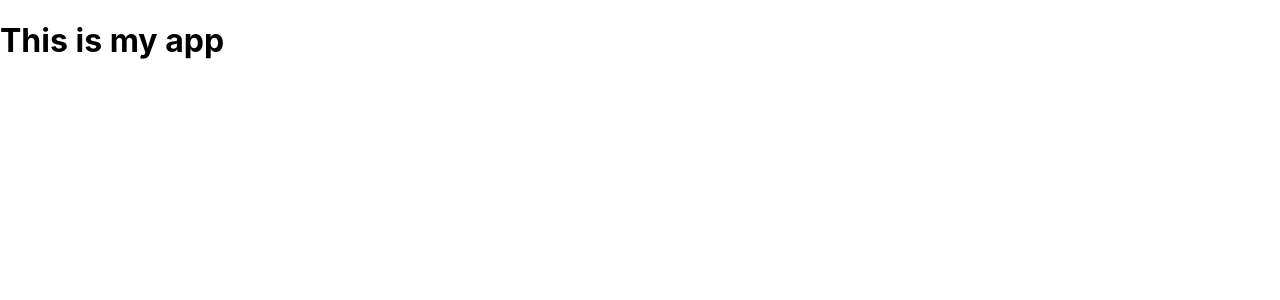
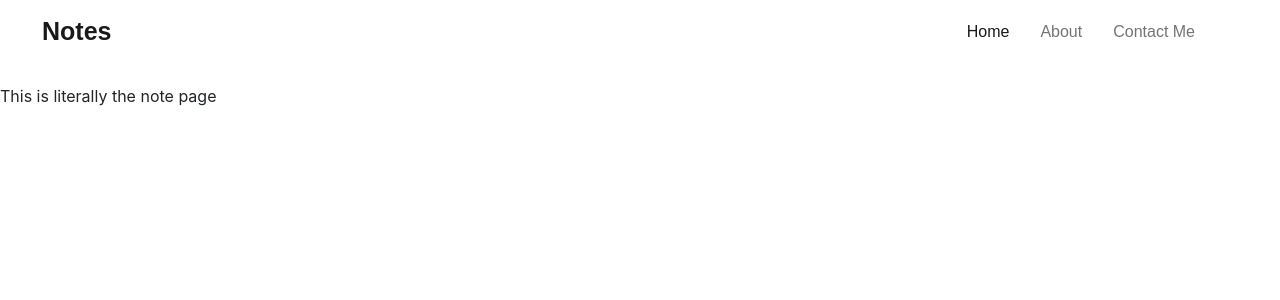
Before and after one commit to tamalCodes/hippoCampus-MERN, a React (Create React App) app: page / in a window 1280 px wide. Shown: the top 300 px of the page. Built offline with nearby package versions, Linux system fonts and the light colour scheme.

Commit message:
Added components

```diff
--- a/public/index.html
+++ b/public/index.html
@@ -11,6 +11,10 @@
 
   <link rel="manifest" href="%PUBLIC_URL%/manifest.json" />
 
+  <!-- BOOTSTRAP HERE -->
+  <link href="https://cdn.jsdelivr.net/npm/bootstrap@5.1.1/dist/css/bootstrap.min.css" rel="stylesheet"
+    integrity="sha384-F3w7mX95PdgyTmZZMECAngseQB83DfGTowi0iMjiWaeVhAn4FJkqJByhZMI3AhiU" crossorigin="anonymous">
+
   <title>i-noteBook</title>
 </head>
 
@@ -18,6 +22,11 @@
 
   <div id="root"></div>
 
+
+
+  <script src="https://cdn.jsdelivr.net/npm/bootstrap@5.1.1/dist/js/bootstrap.bundle.min.js"
+    integrity="sha384-/bQdsTh/da6pkI1MST/rWKFNjaCP5gBSY4sEBT38Q/9RBh9AH40zEOg7Hlq2THRZ"
+    crossorigin="anonymous"></script>
 </body>
 
 </html>
--- a/src/App.css
+++ b/src/App.css
@@ -1,38 +1,3 @@
-.App {
-  text-align: center;
+* {
+  margin: 0
 }
-
-.App-logo {
-  height: 40vmin;
-  pointer-events: none;
-}
-
-@media (prefers-reduced-motion: no-preference) {
-  .App-logo {
-    animation: App-logo-spin infinite 20s linear;
-  }
-}
-
-.App-header {
-  background-color: #282c34;
-  min-height: 100vh;
-  display: flex;
-  flex-direction: column;
-  align-items: center;
-  justify-content: center;
-  font-size: calc(10px + 2vmin);
-  color: white;
-}
-
-.App-link {
-  color: #61dafb;
-}
-
-@keyframes App-logo-spin {
-  from {
-    transform: rotate(0deg);
-  }
-  to {
-    transform: rotate(360deg);
-  }
-}
--- a/src/App.js
+++ b/src/App.js
@@ -1,11 +1,24 @@
 import React from 'react'
+import { BrowserRouter as Router, Switch, Route } from "react-router-dom";
+import Navbar from './Components/Navbar';
+import NotePage from './Components/NotePage';
+
 
 function App() {
   return (
-    <div>
-      <h1>This is my app</h1>
-    </div>
-  )
+    //These are basically routes to different types of pages
+    <Router>
+      <div className="app">
+        <Switch>
+          <Route exact path="/">
+            <Navbar></Navbar>
+            <NotePage></NotePage>
+          </Route>
+
+        </Switch>
+      </div>
+    </Router>
+  );
 }
 
 export default App
--- /dev/null
+++ b/src/Components/Navbar.js
@@ -0,0 +1,48 @@
+import React from 'react'
+import "../Styles/Navbar.css"
+
+const Navbar = () => {
+    return (
+        <>
+            <section id="Navbarrr">
+
+                <div class="container-fluid">
+
+
+                    <nav class="navbar  navbar-expand-lg navbar-light">
+                        {/* <!-- navbar brand --> */}
+                        <a href="/" class="navbar-brand navbar__brand" > Notes
+                        </a>
+
+                        {/* <!-- hamburger menu --> */}
+                        <button class="navbar-toggler me-1" id="nbtn" type="button" data-bs-toggle="collapse"
+                            data-bs-target="#navtoggle" aria-controls="navtoggle" aria-expanded="false"
+                            aria-label="Toggle navigation">
+                            <span class="navbar-toggler-icon"></span>
+                        </button>
+
+                        {/* <!-- navbar er baaki shob jinish --> */}
+                        <div class="collapse navbar-collapse" id="navtoggle">
+                            <ul class="navbar-nav ms-auto">
+                                <li class="nav-item">
+                                    <a class="nav-link active" href="/"> Home</a>
+                                </li>
+
+                                <li class="nav-item" id="lg">
+                                    <a class="nav-link" href="edu.html"> About </a>
+                                </li>
+
+                                <li class="nav-item" id="lg">
+                                    <a class="nav-link" href="contact.html"> Contact Me </a>
+                                </li>
+                            </ul>
+                        </div>
+                        {/* <!-- end of navbar --> */}
+                    </nav>
+                </div>
+            </section>
+        </>
+    )
+}
+
+export default Navbar
--- /dev/null
+++ b/src/Components/NotePage.js
@@ -0,0 +1,11 @@
+import React from 'react'
+
+const NotePage = () => {
+    return (
+        <div>
+            This is literally the note page
+        </div>
+    )
+}
+
+export default NotePage
--- /dev/null
+++ b/src/Styles/Navbar.css
@@ -0,0 +1,23 @@
+#Navbarrr {
+    padding-left: 30px;
+    padding-right: 50px;
+    /* background-color: #96BAFF; */
+    margin-bottom: 20px;
+}
+
+
+.navbar {
+    font-size: 1em;
+    font-family: 'ABeeZee', sans-serif;
+}
+
+.navbar__brand {
+    font-size: 25px;
+    font-family: 'Ubuntu', sans-serif;
+    color: rgba(0, 0, 0, 0.5);
+    font-weight: 600;
+}
+
+.nav-item {
+    padding-right: 15px;
+}
```
Also changed, not shown: src/Components/Main.js (added, +14 -0 lines), src/Components/About.js (added).
